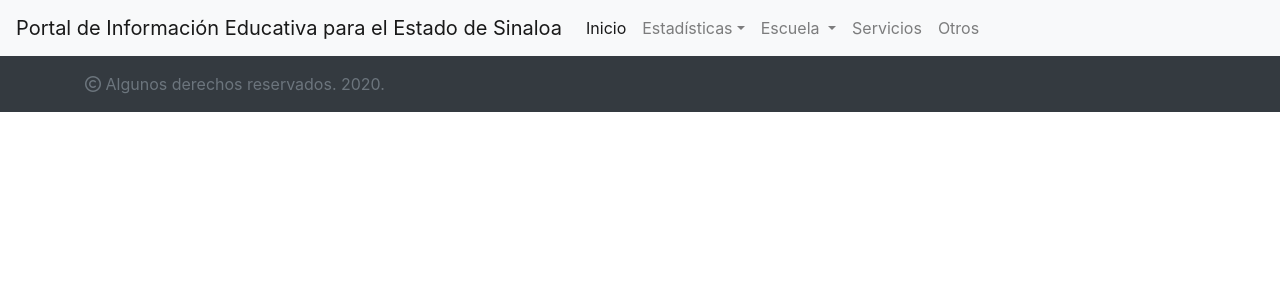
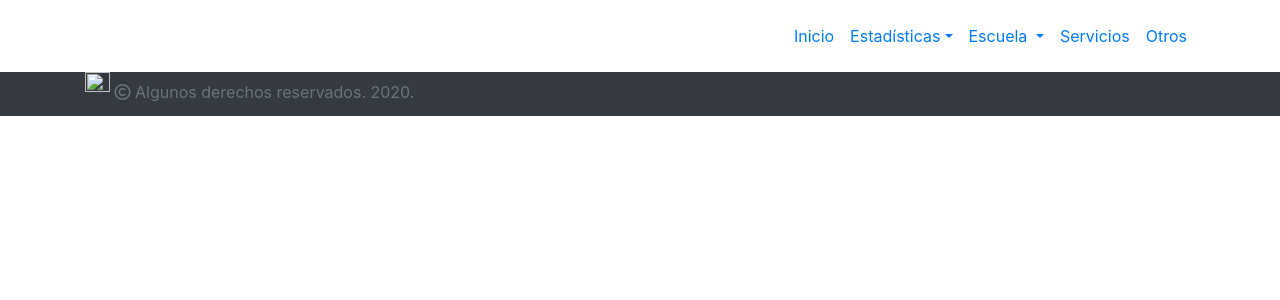
Before and after one commit to uziel1111/abc-diario, a PHP site: the page made by application/views/templates/footer.php in a window 1280 px wide. Shown: the top 300 px of the page. Run offline with PHP 8.4, Linux system fonts and the light colour scheme; the template is opened without the code that fills it, so the values that code supplies are empty; some libraries are stand-ins or nearby versions.

Commit message:
Primer avance template

```diff
--- a/application/views/templates/footer.php
+++ b/application/views/templates/footer.php
@@ -1,6 +1,6 @@
-<footer class="footer mt-auto py-3 bg-dark">
+<footer class="footer mt-auto bg-dark">
   <div class="container">
-    <span class="text-muted"><i class="far fa-copyright"></i> Algunos derechos reservados. 2020. </span>
+  <img src="<?= base_url('assets/img/logo_sinaloa.png'); ?>" height="44px" width="25px" class="img-fluid" alt=""> <span class="text-muted"><i class="far fa-copyright"></i> Algunos derechos reservados. 2020. </span>
   </div>
 </footer>
 
--- a/application/views/templates/header.php
+++ b/application/views/templates/header.php
@@ -1,14 +1,14 @@
 <!DOCTYPE html>
 <html lang="en">
+
 <head>
   <meta charset="UTF-8">
   <meta http-equiv="X-UA-Compatible" content="IE=edge">
   <!-- Mobile Specific Meta -->
   <meta name="viewport" content="width=device-width, initial-scale=1, shrink-to-fit=no">
   <!-- Favicon-->
-  <link rel="icon" type="image/png" href="<?=base_url('assets/img/logo_sinaloa.png')?>">
+  <link rel="icon" type="image/png" href="<?= base_url('assets/img/logo_sinaloa.png') ?>">
   <title>Portal Sinaloa</title>
-<link rel="canonical" href="https://getbootstrap.com/docs/4.4/examples/sticky-footer-navbar/" >
 
   <!-- Bootstrap 4.4.1 -->
   <link rel="stylesheet" href="https://stackpath.bootstrapcdn.com/bootstrap/4.4.1/css/bootstrap.min.css" integrity="sha384-Vkoo8x4CGsO3+Hhxv8T/Q5PaXtkKtu6ug5TOeNV6gBiFeWPGFN9MuhOf23Q9Ifjh" crossorigin="anonymous">
@@ -24,26 +24,31 @@
   </script>
 
 </head>
+
 <body>
 
-<nav class="navbar navbar-expand-lg navbar-light bg-light">
-  <a class="navbar-brand" href="<?= base_url(); ?>">Portal de Información Educativa para el Estado de Sinaloa</a>
+  <nav class="navbar navbar-expand-lg px-0">
+    <div class="navbar-waves">
+
+    </div>
+    <div class="container">
+      <a class="navbar-brand" href="<?= base_url(); ?>">
+        <img src="<?= base_url('assets/img/template/main-logo.png'); ?>" class="img-fluid" alt="">
+      </a>
       <button class="navbar-toggler" type="button" data-toggle="collapse" data-target="#navbarSupportedContent" aria-controls="navbarSupportedContent" aria-expanded="false" aria-label="Toggle navigation">
         <span class="navbar-toggler-icon"></span>
       </button>
-
+      <span class="navbar-text">
         <div class="collapse navbar-collapse" id="navbarSupportedContent">
           <ul class="navbar-nav mr-auto">
             <li class="nav-item active">
               <a class="nav-link" href="<?= base_url(); ?>">Inicio</a>
             </li>
             <li class="nav-item dropdown">
-         <a class="nav-link dropdown-toggle" href="#"  id="DropEstadisticas"  role="button" data-toggle="dropdown" aria-haspopup="true" aria-expanded="false">Estadísticas</a>
+              <a class="nav-link dropdown-toggle" href="#" id="DropEstadisticas" role="button" data-toggle="dropdown" aria-haspopup="true" aria-expanded="false">Estadísticas</a>
               <div class="dropdown-menu" aria-labelledby="DropEstadisticas">
-
-           <a class="dropdown-item" href="<?= base_url('estadistica/estadistica_general'); ?>" >General</a>
+                <a class="dropdown-item" href="<?= base_url('estadistica/estadistica_general'); ?>">General</a>
                 <a class="dropdown-item" href="<?= base_url('Estadistica/estadistica_especifica'); ?>">Especifica</a>
-
                 <a class="dropdown-item" href="<?= base_url('Riesgo_Abandono/vista_principal_riesgo'); ?>">Riesgo de abandono</a>
                 <a class="dropdown-item" href="<?= base_url('planea'); ?>">Resultados de PLANEA</a>
               </div>
@@ -66,21 +71,26 @@
             </li>
           </ul>
         </div>
+      </span>
+    </div>
+
   </nav>
 
-<style> .ir-arriba{
-   display:none;
-   background-repeat:no-repeat;
-   font-size:20px;
-   color:black;
-   cursor:pointer;
-   position:fixed;
-   bottom:10px;
-   right:10px;
-   z-index:2;
-   }</style>
+  <style>
+    .ir-arriba {
+      display: none;
+      background-repeat: no-repeat;
+      font-size: 20px;
+      color: black;
+      cursor: pointer;
+      position: fixed;
+      bottom: 10px;
+      right: 10px;
+      z-index: 2;
+    }
+  </style>
 
-  <a class="ir-arriba"  javascript:void(0) title="Volver arriba">
+  <a class="ir-arriba" javascript:void(0) title="Volver arriba">
     <span class="fa-stack">
       <i class="fa fa-circle fa-stack-2x"></i>
       <i class="fa fa-arrow-up fa-stack-1x fa-inverse"></i>
```
Also changed, not shown: assets/css/main.css (+60 -1 lines), assets/img/template/header-bg.png (added), assets/img/template/main-logo.png (added), assets/img/template/nav-bar-waves-01.svg (added), assets/img/template/nav-bar-waves-02.svg (added), assets/img/template/nav-bar-waves.svg (added). Lines whose indentation alone changed are shown as unchanged.
